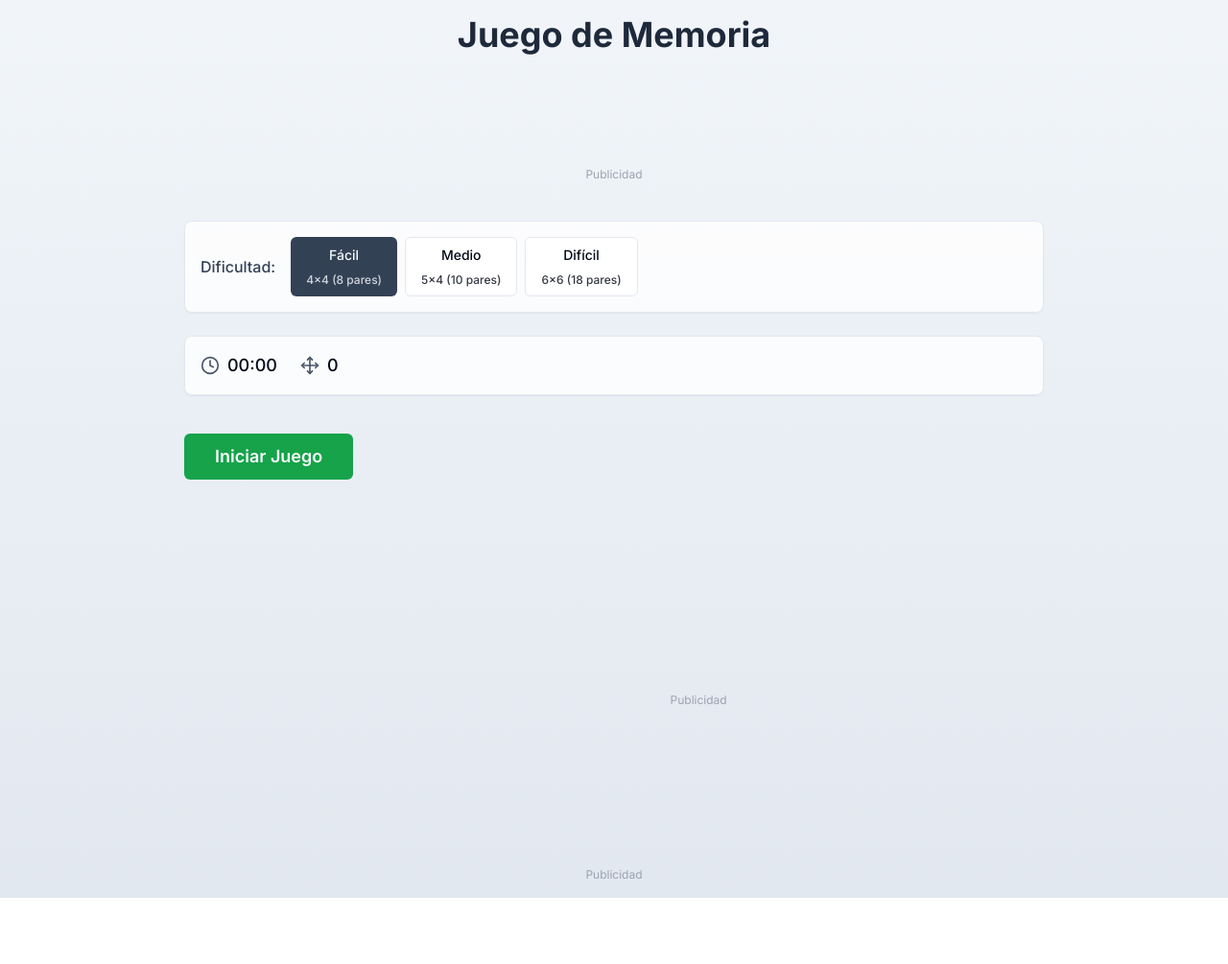
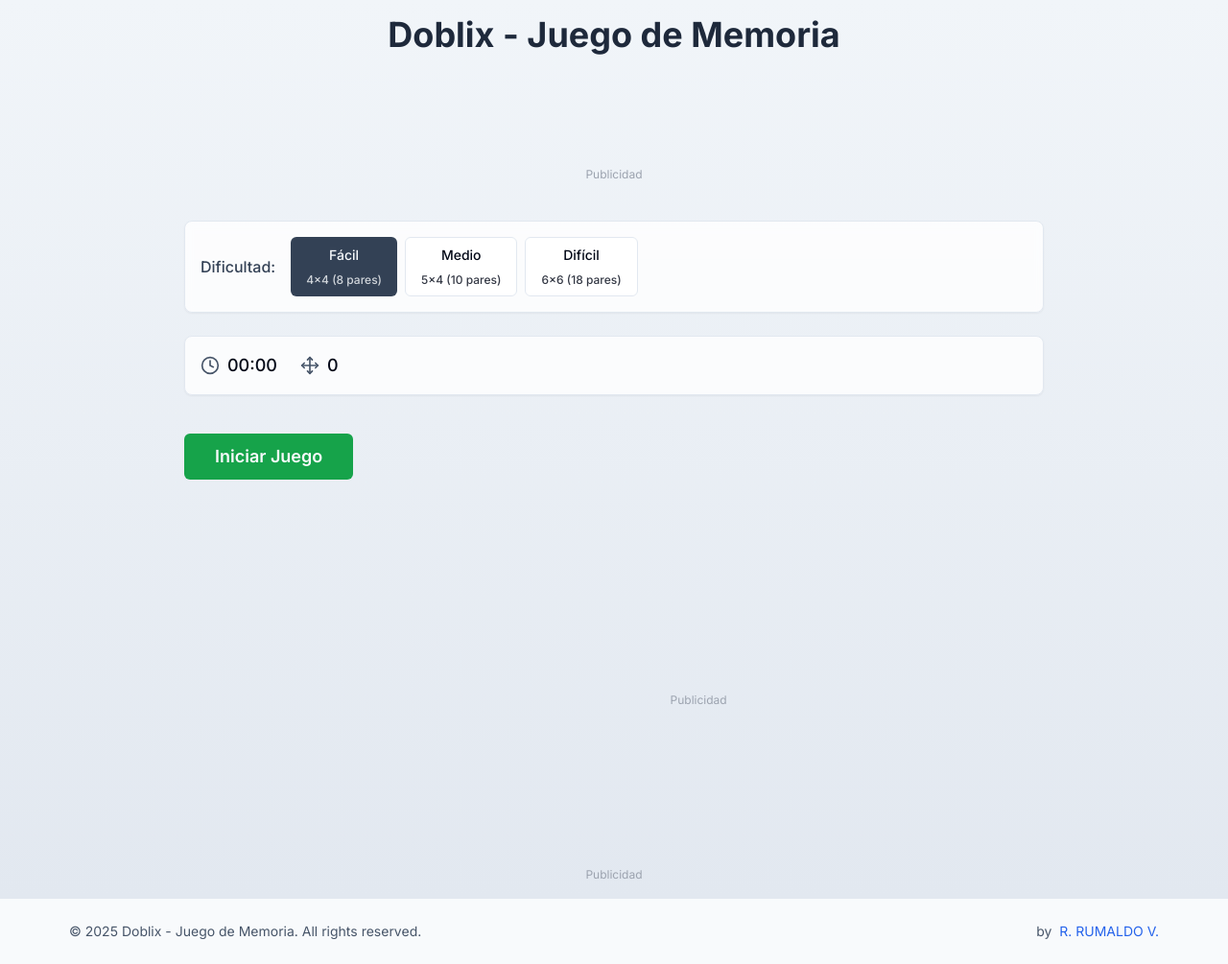
Before and after one commit to Rumaldo24/memory-game, a Next.js app: page / in a window 1280 px wide. Shown: the whole page at 96% size. Before the commit the page ends 936 px from the top, so only its background shows below. Built offline with nearby package versions, Linux system fonts and the light colour scheme.

Commit message:
Migración a next-sitemap con sitemap.xml y robots.txt automáticos

```diff
--- a/app/layout.tsx
+++ b/app/layout.tsx
@@ -7,12 +7,24 @@ import Script from "next/script";
 const inter = Inter({ subsets: ["latin"] });
 
 export const metadata: Metadata = {
-  title: "Juego de Memoria | doblix",
+  manifest: '/manifest.webmanifest',
+  title: "doblix | Juego de Memoria",
   description:
     "Juego interactivo de memoria donde debes encontrar todas las parejas de cartas en el menor tiempo y con la menor cantidad de movimientos posibles.",
   keywords: [
     "juego de memoria",
     "memory game",
+    "doblix",
+    "doblix.fun",
+    "juego de memoria online",
+    "juego de memoria gratis",
+    "juego de memoria para niños",
+    "juego de memoria para adultos",
+    "juego de memoria educativo",
+    "juego de memoria interactivo",
+    "juego de memoria en línea",
+    "juego de memoria divertido",
+    "juego de memoria clásico",
     "juego de cartas",
     "juego de parejas",
     "juego educativo",
@@ -37,7 +49,7 @@ export const metadata: Metadata = {
     canonical: "/",
   },
   openGraph: {
-    title: "Juego de Memoria | doblix",
+    title: "doblix | Juego de Memoria",
     description:
       "Juego interactivo de memoria donde debes encontrar todas las parejas de cartas en el menor tiempo y con la menor cantidad de movimientos posibles.",
     url: "https://www.doblix.fun",
@@ -47,7 +59,7 @@ export const metadata: Metadata = {
         url: "https://hebbkx1anhila5yf.public.blob.vercel-storage.com/image-HGnmRY8NnSBkN7HZy5J2ASUgs5NuHX.png",
         width: 1200,
         height: 630,
-        alt: "Juego de Memoria - doblix",
+        alt: "doblix - Juego de Memoria",
       },
     ],
     locale: "es_ES",
@@ -55,7 +67,7 @@ export const metadata: Metadata = {
   },
   twitter: {
     card: "summary_large_image",
-    title: "Juego de Memoria | doblix",
+    title: "doblix | Juego de Memoria",
     description:
       "Juego interactivo de memoria donde debes encontrar todas las parejas de cartas en el menor tiempo y con la menor cantidad de movimientos posibles.",
     images: [
--- a/app/manifest.ts
+++ b/app/manifest.ts
@@ -2,8 +2,8 @@ import { MetadataRoute } from 'next'
 
 export default function manifest(): MetadataRoute.Manifest {
     return {
-        name: 'Juego de Memoria',
-        short_name: 'Memoria',
+        name: 'Doblix - Juego de Memoria',
+        short_name: 'Doblix',
         description: 'Juego interactivo de memoria donde debes encontrar todas las parejas de cartas.',
         start_url: '/',
         display: 'standalone',
@@ -12,7 +12,7 @@ export default function manifest(): MetadataRoute.Manifest {
         icons: [
             {
                 src: '/favicon.ico',
-                sizes: 'any',
+                sizes: '192x192',
                 type: 'image/x-icon',
             },
             {
--- a/app/page.tsx
+++ b/app/page.tsx
@@ -1,14 +1,18 @@
 import { Suspense } from "react"
 import MemoryGame from "@/components/memory-game"
 import { Loader2 } from "lucide-react"
+import { Footer } from "@/components/footer"
 
 export default function Home() {
   return (
-    <main className="min-h-screen flex flex-col items-center justify-center p-4 bg-gradient-to-b from-slate-100 to-slate-200 dark:from-slate-900 dark:to-slate-800">
-      <h1 className="text-4xl font-bold text-center mb-6 text-slate-800 dark:text-slate-100">Juego de Memoria</h1>
-      <Suspense fallback={<Loader2 className="h-8 w-8 animate-spin" />}>
-        <MemoryGame />
-      </Suspense>
-    </main>
+    <>
+      <main className="min-h-screen flex flex-col items-center justify-center p-4 bg-gradient-to-b from-slate-100 to-slate-200 dark:from-slate-900 dark:to-slate-800">
+        <h1 className="text-4xl font-bold text-center mb-6 text-slate-800 dark:text-slate-100">Doblix - Juego de Memoria</h1>
+        <Suspense fallback={<Loader2 className="h-8 w-8 animate-spin" />}>
+          <MemoryGame />
+        </Suspense>
+      </main>
+      <Footer developerName="R. RUMALDO V."  />
+    </>
   )
 }
--- a/app/robots.ts
+++ /dev/null
@@ -1,11 +0,0 @@
-import { MetadataRoute } from 'next'
-
-export default function robots(): MetadataRoute.Robots {
-    return {
-        rules: {
-            userAgent: '*',
-            allow: '/',
-        },
-        sitemap: 'https://www.doblix.fun/sitemap.xml',
-    }
-}
--- a/app/sitemap.ts
+++ /dev/null
@@ -1,15 +0,0 @@
-import { MetadataRoute } from 'next'
-
-export default function sitemap(): MetadataRoute.Sitemap {
-    const baseUrl = 'https://www.doblix.fun'
-
-    return [
-        {
-            url: baseUrl,
-            lastModified: new Date(),
-            changeFrequency: 'weekly',
-            priority: 1,
-        },
-        // Añadir más URLs si hay mas páginas
-    ]
-}
--- /dev/null
+++ b/components/footer.tsx
@@ -0,0 +1,33 @@
+interface FooterProps {
+    developerName: string;
+    year?: number;
+}
+
+export function Footer({
+    developerName,
+    year = new Date().getFullYear(),
+}: FooterProps) {
+    return (
+        <footer className="w-full py-6 px-14 border-t border-slate-200 dark:border-slate-700 bg-slate-50 dark:bg-slate-900">
+            <div className="container mx-auto px-4">
+                <div className="flex flex-col md:flex-row justify-between items-center">
+                    <p className="text-sm text-slate-600 dark:text-slate-400 mb-2 md:mb-0">
+                        © {year} Doblix - Juego de Memoria. All rights reserved.
+                    </p>
+                    <p className="text-sm text-slate-600 dark:text-slate-400 flex items-center">
+                        by
+                        &nbsp;
+                        <a
+                            href="https://www.linkedin.com/in/rumaldo-riquelme20"
+                            target="_blank"
+                            rel="noopener noreferrer"
+                            className="text-blue-600 hover:underline dark:text-blue-400"
+                        >
+                            {developerName}
+                        </a>
+                    </p>
+                </div>
+            </div>
+        </footer>
+    );
+}
--- /dev/null
+++ b/next-sitemap.config.js
@@ -0,0 +1,11 @@
+/** @type {import('next-sitemap').IConfig} */
+module.exports = {
+    siteUrl: 'https://www.doblix.fun',
+    generateRobotsTxt: true,
+    sitemapSize: 7000,
+    changefreq: 'weekly',
+    priority: 0.7,
+    exclude: ['/admin'],
+};
+// This configuration file is used to generate a sitemap for the Next.js application.
+// It specifies the site URL, enables the generation of robots.txt, sets the sitemap size limit,
--- a/package.json
+++ b/package.json
@@ -6,7 +6,8 @@
     "dev": "next dev",
     "build": "next build",
     "start": "next start",
-    "lint": "next lint"
+    "lint": "next lint",
+    "postbuild": "next-sitemap"
   },
   "dependencies": {
     "@emotion/is-prop-valid": "latest",
@@ -49,6 +50,7 @@
     "input-otp": "1.4.1",
     "lucide-react": "^0.454.0",
     "next": "15.2.4",
+    "next-sitemap": "^4.2.3",
     "next-themes": "^0.4.4",
     "react": "^18",
     "react-day-picker": "8.10.1",
```
Also changed, not shown: public/robots.txt (added), 2 other files (tests, documents, lock files or other folders).
